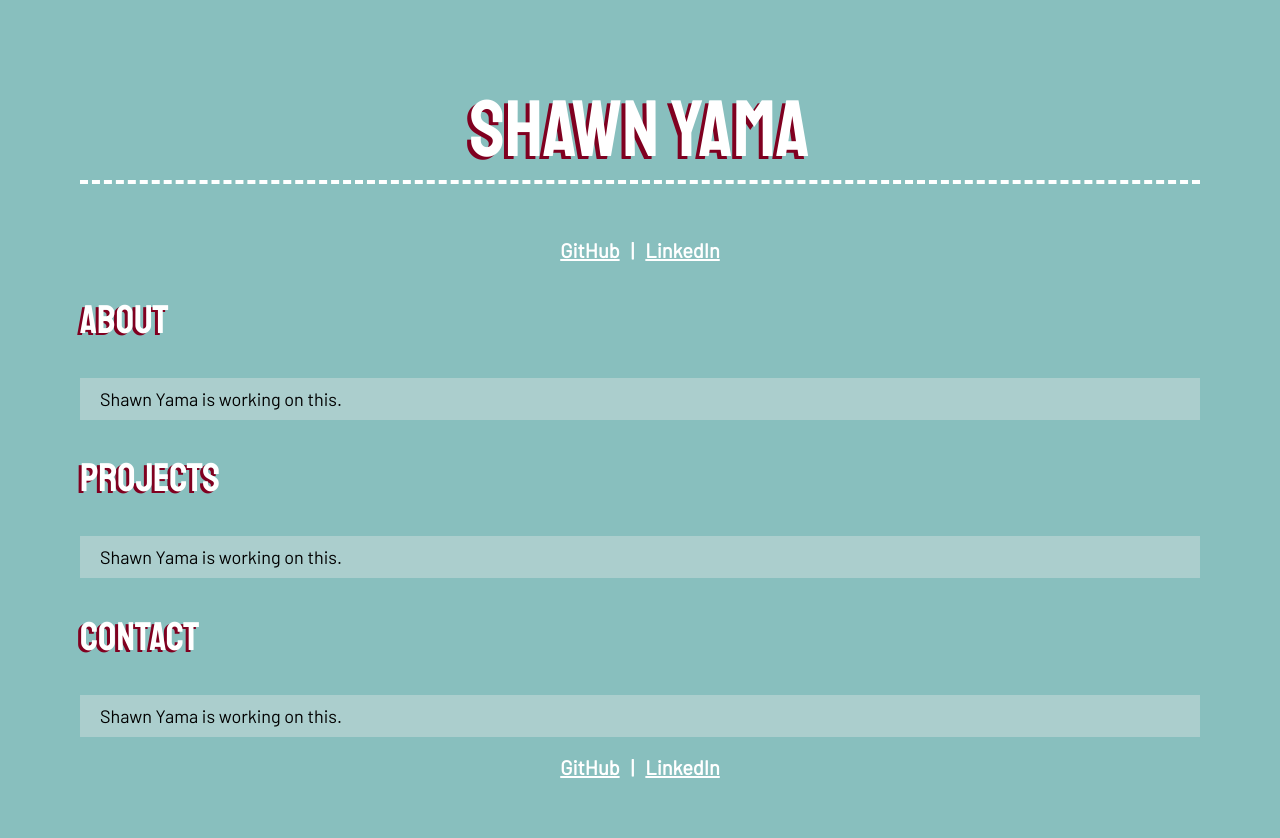
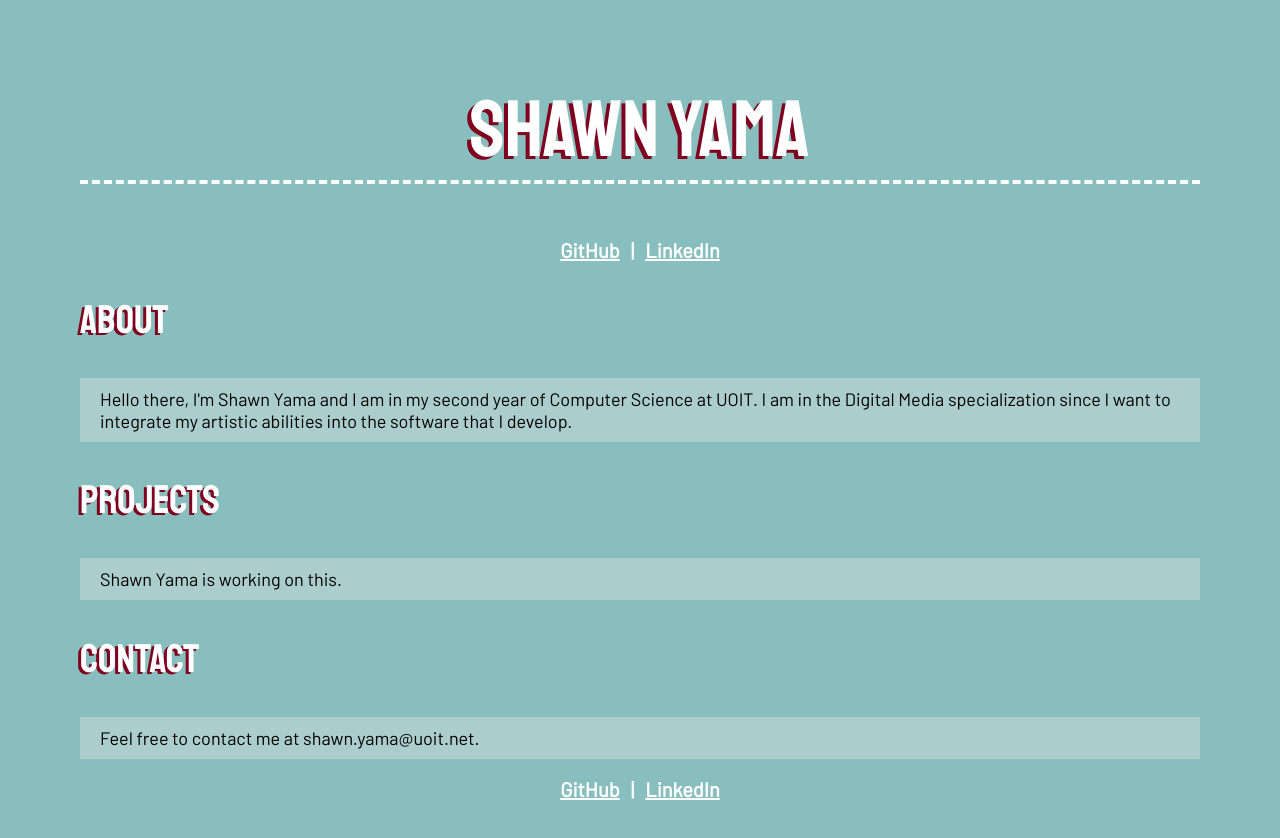
Before and after one commit to shawnyama/shawnyama.github.io, a plain HTML site: page index.html in a window 1280 px wide. Drawn offline with Linux system fonts and the light colour scheme.

Commit message:
Update index.html

```diff
--- a/index.html
+++ b/index.html
@@ -18,7 +18,9 @@
     <body>
       <h2>About</h2>
       <p>
-        Shawn Yama is working on this.
+        Hello there, I'm Shawn Yama and I am in my second year of Computer Science at UOIT.
+        I am in the Digital Media specialization since I want to integrate my artistic abilities
+        into the software that I develop.
       </p>
       <h2>Projects</h2>
       <p>
@@ -26,7 +28,7 @@
       </p>
       <h2>Contact</h2>
       <p>
-        Shawn Yama is working on this.
+        Feel free to contact me at shawn.yama@uoit.net.
       </p>
     </body>
     <footer>
```
